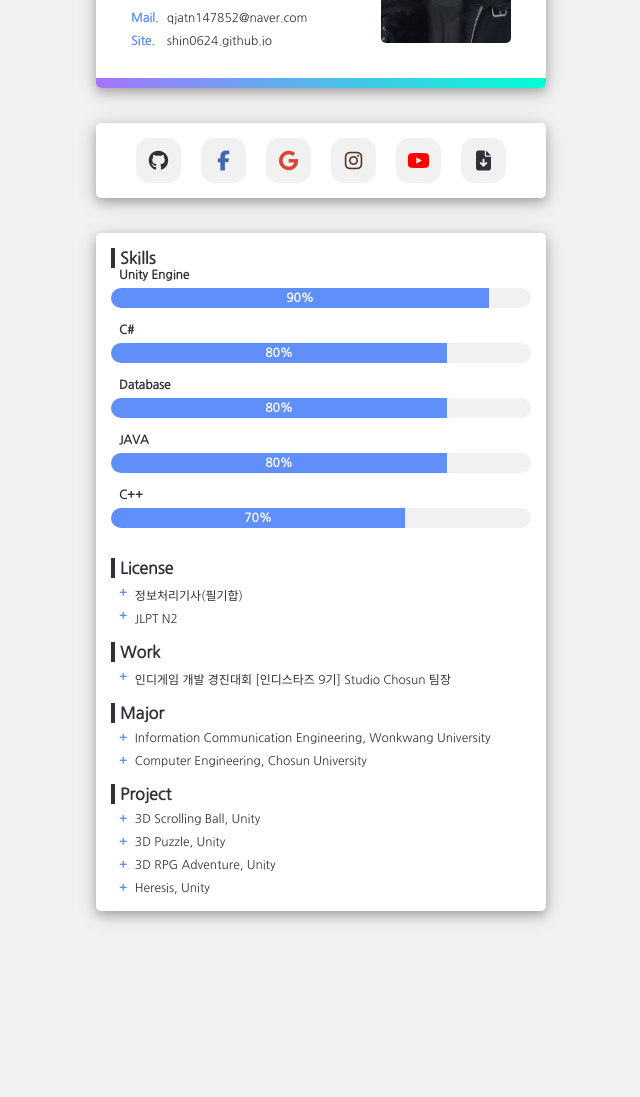
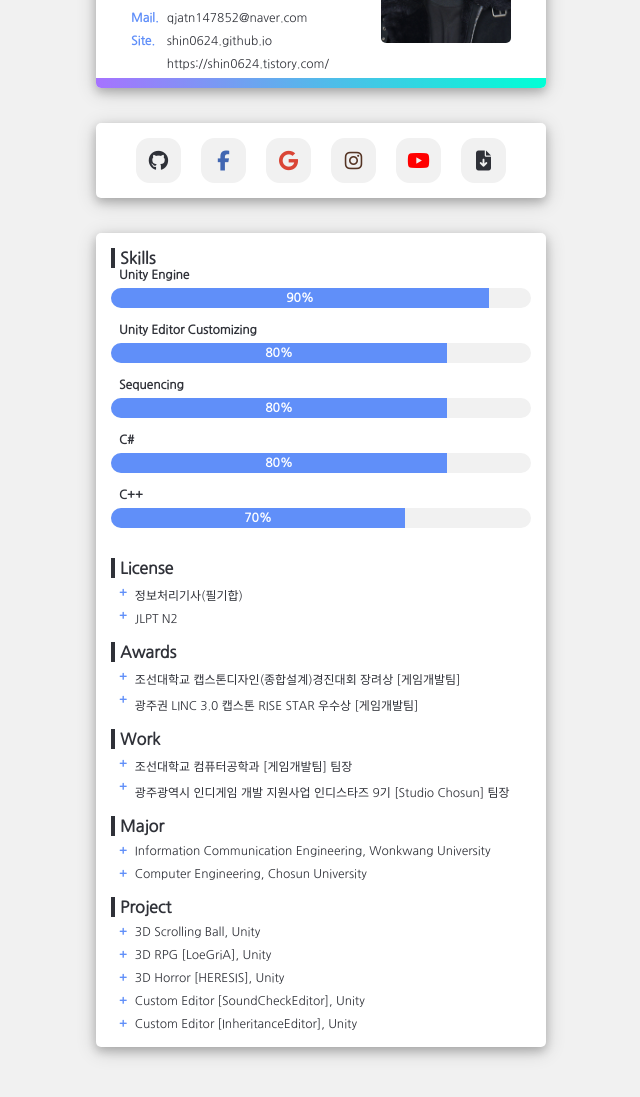
Before and after one commit to shin0624/shin0624.github.io, a plain HTML site: page index.html in a window 1280 px wide. Shown: the part 187-1284 px from the top of the page, without its empty margins (319-959 px from the left). Before the commit the page ends 1148 px from the top, so only its background shows below. Drawn offline with Linux system fonts and the light colour scheme.

Commit message:
Update index.html

```diff
--- a/index.html
+++ b/index.html
@@ -35,6 +35,7 @@
                         <span>qjatn147852@naver.com</span>
                         <!-- 웹사이트 -->
                         <span><a href="shin0624.github.io">shin0624.github.io</a></span>
+                        <span><a href="https://shin0624.tistory.com/">https://shin0624.tistory.com/</a></span>
                     </div>
                 </div>
 
@@ -67,17 +68,17 @@
                 </div>
 
                 <div class="bar_wrap">
-                    <div class="skill_title"><strong>C#</strong></div>
+                    <div class="skill_title"><strong>Unity Editor Customizing</strong></div>
                     <div><div class="bar_border"><div class="bar_fill" style="width: 80%">80%</div></div></div>
                 </div>
 
                 <div class="bar_wrap">
-                    <div class="skill_title"><strong>Database</strong></div>
+                    <div class="skill_title"><strong>Sequencing</strong></div>
                     <div><div class="bar_border"><div class="bar_fill" style="width: 80%">80%</div></div></div>
                 </div>
 
                 <div class="bar_wrap">
-                    <div class="skill_title"><strong>JAVA</strong></div>
+                    <div class="skill_title"><strong>C#</strong></div>
                     <div><div class="bar_border"><div class="bar_fill" style="width: 80%">80%</div></div></div>
                 </div>
 
@@ -102,15 +103,32 @@
                 </div>
             </div>
 
+            <!-- Awards -->
+            <div class="sub_box">
+                <div class="sub_title">Awards</div>
+                <div class="item_list">
+                    <div class="item_type item_sign">
+                        <span>+ </span>
+                        <span>+ </span>
+                    </div>
+                    <div>
+                        <span>조선대학교 캡스톤디자인(종합설계)경진대회 장려상 [게임개발팀]</span>
+                        <span>광주권 LINC 3.0 캡스톤 RISE STAR 우수상 [게임개발팀]</span>
+                    </div>
+                </div>
+            </div>
+
             <!-- Work -->
             <div class="sub_box">
                 <div class="sub_title">Work</div>
                 <div class="item_list">
                     <div class="item_type item_sign">
                         <span>+ </span>
+                        <span>+ </span>
                     </div>
                     <div>
-                        <span>인디게임 개발 경진대회 [인디스타즈 9기] Studio Chosun 팀장</span>
+                        <span>조선대학교 컴퓨터공학과 [게임개발팀] 팀장</span>
+                        <span>광주광역시 인디게임 개발 지원사업 인디스타즈 9기 [Studio Chosun] 팀장</span>
                     </div>
                 </div>
             </div>
@@ -139,12 +157,14 @@
                         <span>+ </span>
                         <span>+ </span>
                         <span>+ </span>
+                        <span>+ </span>
                     </div>
                     <div>
                         <span>3D Scrolling Ball, Unity</span>
-                        <span>3D Puzzle, Unity</span>
-                        <span>3D RPG Adventure, Unity</span>
-                        <span>Heresis, Unity</span>
+                        <span>3D RPG [LoeGriA], Unity</span>
+                        <span>3D Horror [HERESIS], Unity</span>
+                        <span>Custom Editor [SoundCheckEditor], Unity</span>
+                        <span>Custom Editor [InheritanceEditor], Unity</span>
                     </div>
                 </div>
             </div>
```
